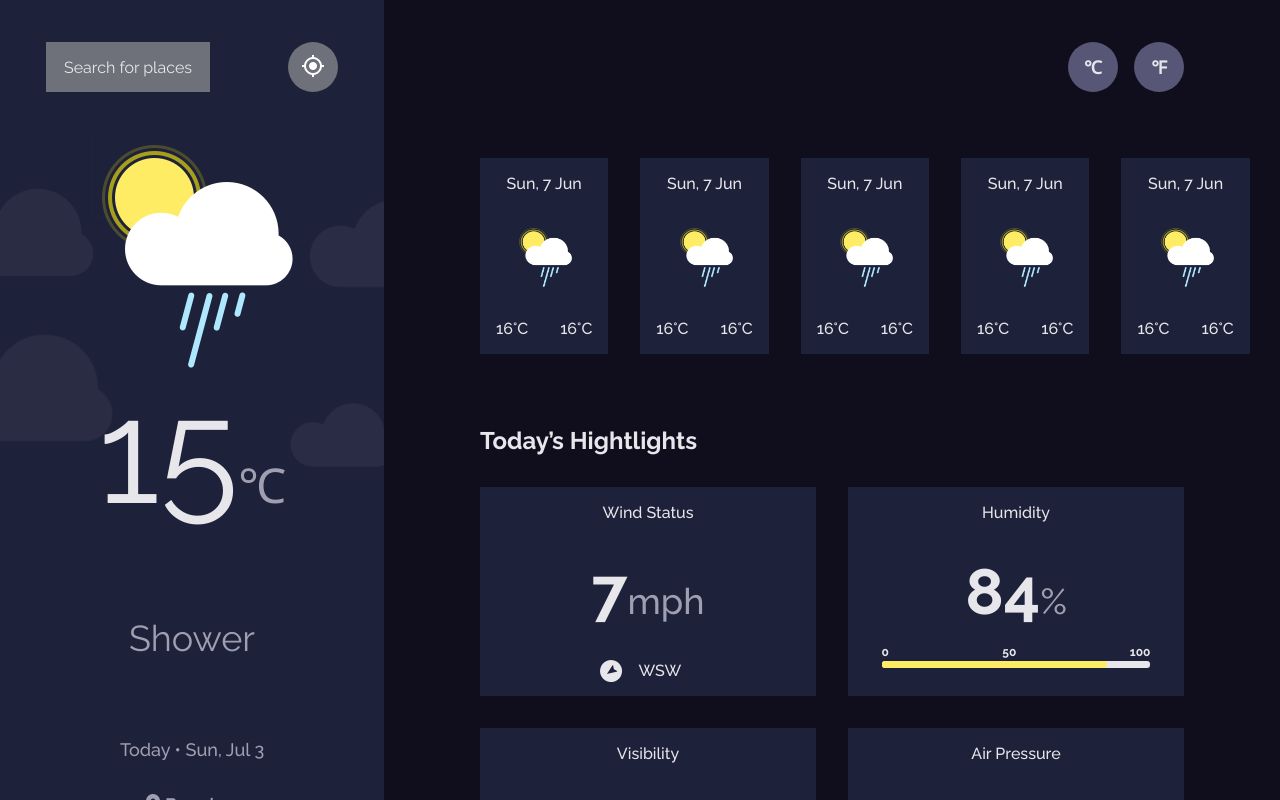
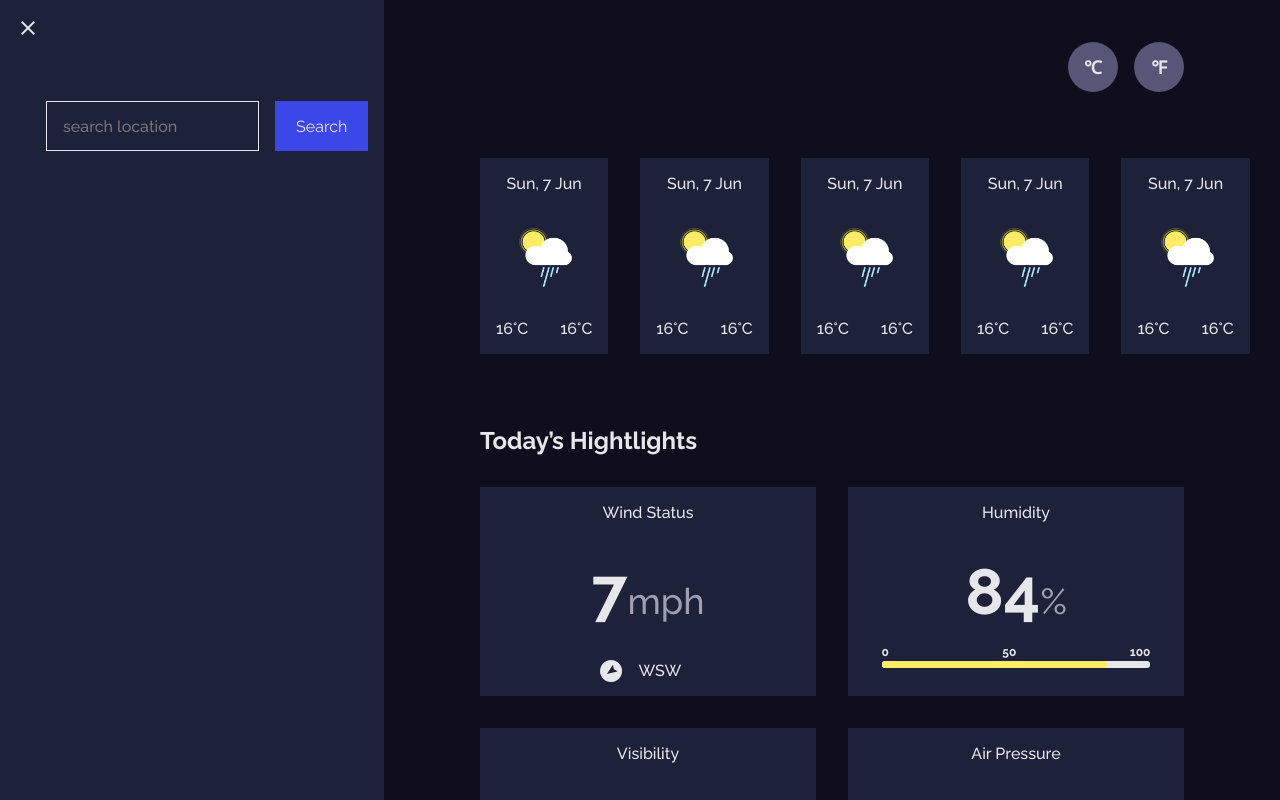
Before and after one commit to brindashree/weather-outlook, a React (Create React App) app: page / in a window 1280 px wide. Both pictures are taken after a click on the button "Search for places". Shown: the top 800 px of the page. Built offline with nearby package versions, Linux system fonts and the light colour scheme.

Commit message:
search modal toggle

```diff
--- a/src/components/Sider.js
+++ b/src/components/Sider.js
@@ -1,4 +1,4 @@
-import React from "react";
+import React, { useState } from "react";
 import cloudBackground from "../images/cloudBackground.png";
 import Shower from "../images/Shower.png";
 import styled from "styled-components";
@@ -21,7 +21,7 @@ const CurrentWeatherDetails = styled.div`
 	height: 100%;
 	text-align: center;
 `;
-const SearchBtn = styled.button`
+const SearchPlacesBtn = styled.button`
 	color: ${colors.white};
 	background-color: ${colors.gray};
 	font-size: 1rem;
@@ -73,17 +73,64 @@ const Location = styled.p`
 	justify-content: center;
 	margin: 0 0 2.625rem 0;
 `;
+const SearchSider = styled.div`
+	display: flex;
+	align-items: center;
+	height: 50px;
+	margin: 2.625rem 1rem 2.625rem 2.875rem;
+	gap: 1rem;
+`;
+const SearchInput = styled.input`
+	color: ${colors.white};
+	font-size: 1rem;
+	font-weight: 500;
+	height: inherit;
+	width: 70%;
+	padding: 1rem;
+	border: 1px solid ${colors.white};
+	background-color: ${colors.primaryBlue};
+`;
+const SearchBtn = styled.button`
+	color: ${colors.white};
+	background-color: ${colors.brightBlue};
+	font-size: 1rem;
+	font-weight: 600px;
+	padding: 1rem;
+	border: none;
+	height: inherit;
+	width: 30%;
+`;
+const CloseBtn = styled.button`
+	background-color: ${colors.primaryBlue};
 
+	border: none;
+	margin: 1rem;
+	.material-icons {
+		color: ${colors.white};
+	}
+`;
 export default function Sider() {
+	const [toggleSearch, setToggleSearch] = useState(false);
+
 	const date = new window.Date().toLocaleDateString("en-US", {
 		weekday: "short",
 		day: "numeric",
 		month: "short",
 	});
+	const handleSearchPlaces = () => {
+		setToggleSearch(true);
+	};
+	const handleClose = () => {
+		setToggleSearch(false);
+	};
 	return (
+		<>
+			{!toggleSearch ? (
 				<CurrentWeatherDetails>
 					<SearchSection>
-				<SearchBtn>Search for places</SearchBtn>
+						<SearchPlacesBtn onClick={handleSearchPlaces}>
+							Search for places
+						</SearchPlacesBtn>
 						<LocationBtn>
 							<span className="material-icons">my_location</span>
 						</LocationBtn>
@@ -100,5 +147,17 @@ export default function Sider() {
 						<span class="material-icons">place</span>Banglore
 					</Location>
 				</CurrentWeatherDetails>
+			) : (
+				<>
+					<CloseBtn onClick={handleClose}>
+						<span class="material-icons">close</span>
+					</CloseBtn>
+					<SearchSider>
+						<SearchInput type="search" placeholder="search location" />
+						<SearchBtn>Search</SearchBtn>
+					</SearchSider>
+				</>
+			)}
+		</>
 	);
 }
--- a/src/utils/styles.js
+++ b/src/utils/styles.js
@@ -6,4 +6,5 @@ export const colors = {
 	darkGray: "#A09FB1",
 	darkGrayBg: "#585676",
 	brightYellow: "#FFEC65",
+	brightBlue: "#3C47E9",
 };
```
Lines whose indentation alone changed are shown as unchanged.
